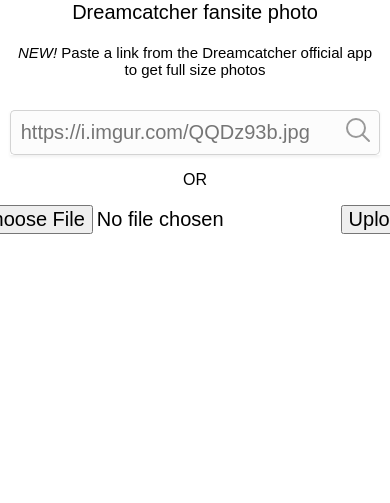
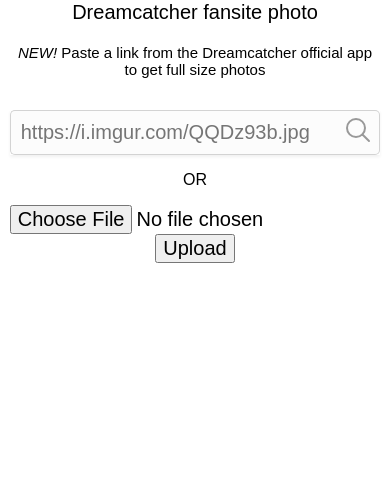
Before and after one commit to evanc577/sourcecatcher, a Flask app: template templates/sourcecatcher.html in a window 390 px wide; the page is wider, and only the part inside the window is pictured. Shown: the part 192-695 px from the top of that part. Run offline with Flask 2, Linux system fonts and the light colour scheme; the template is opened without the code that fills it, so the values that code supplies are empty; parts of the project's set-up code (start-up, migrations or seed data) failed here and were passed over.

Commit message:
Fix file upload form overflow on mobile

```diff
--- a/static/sourcecatcher.css
+++ b/static/sourcecatcher.css
@@ -128,6 +128,10 @@
   display: flex;
   justify-content: center;
   width: 100%;
+}
+
+#file_upload_form {
+  flex-wrap: wrap;
 }
 
 #link_input {
```
